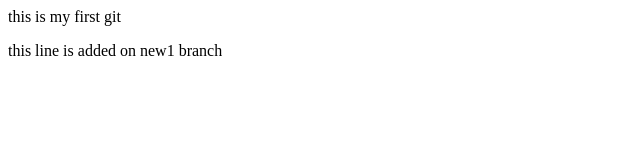
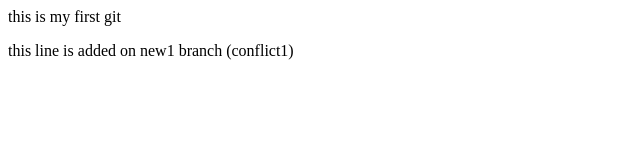
Before and after one commit to anks-95/demoGit, a plain HTML site: page index.html in a window 1280 px wide. Shown: the full height of the page, 0-640 px from the left. Drawn offline with Linux system fonts and the light colour scheme.

Commit message:
added feature in main

```diff
--- a/index.html
+++ b/index.html
@@ -1,2 +1,2 @@
 <p>this is my first git</p>
-<p>this line is added on new1 branch</p>
+<p>this line is added on new1 branch (conflict1)</p>
```
